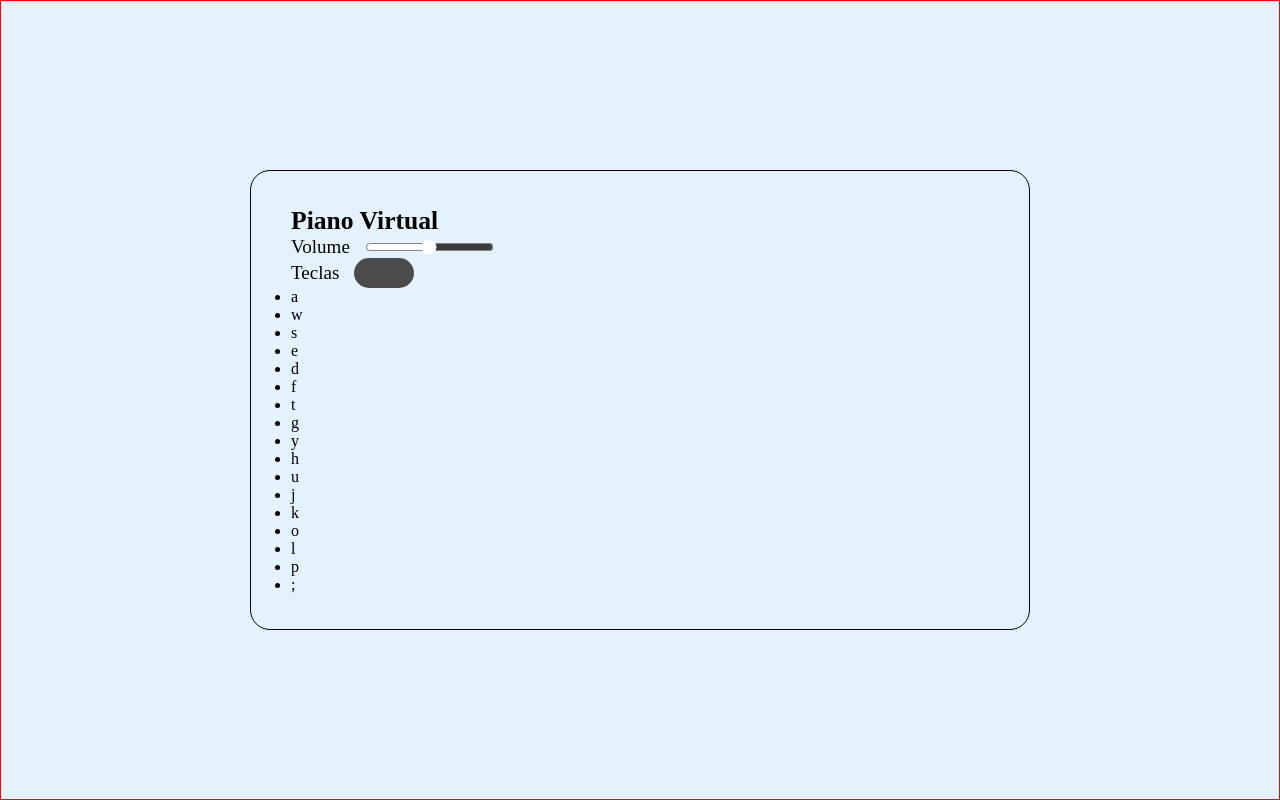
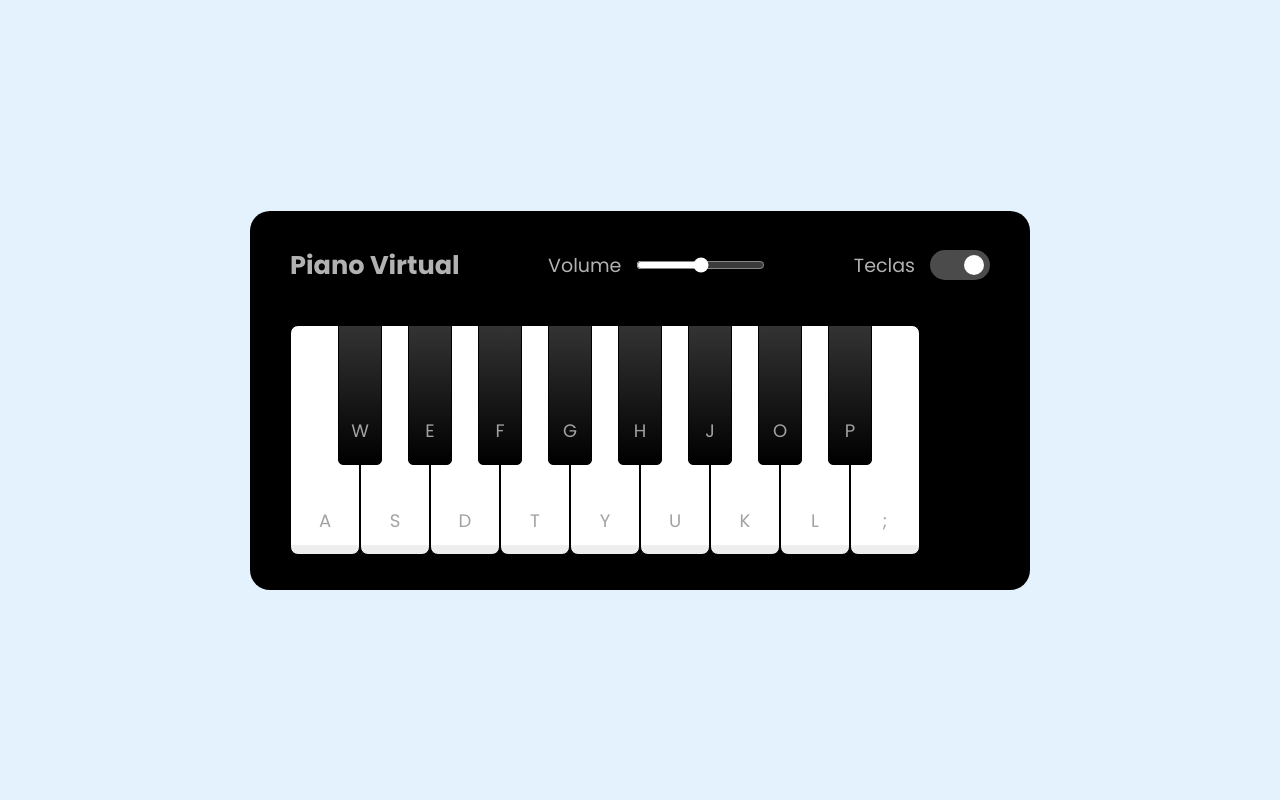
Before and after one commit to osvaldolimah/simulador-piano, a plain HTML site: page index.html in a window 1280 px wide. Drawn offline with Linux system fonts and the light colour scheme.

Commit message:
iniciando o codigo js

```diff
--- a/index.html
+++ b/index.html
@@ -6,6 +6,12 @@
     <title>Simulador de Piano</title>
     <link rel="stylesheet" href="/src/styles/reset.css">
     <link rel="stylesheet" href="/src/styles/main.css">
+
+        <!-- Fonts -->
+    <link rel="preconnect" href="https://fonts.googleapis.com">
+    <link rel="preconnect" href="https://fonts.gstatic.com" crossorigin>
+    <link href="https://fonts.googleapis.com/css2?family=Poppins:ital,wght@0,100;0,200;0,400;0,700;1,100;1,200;1,400;1,700&display=swap" rel="stylesheet">
+
 </head>
 <body>
     <div class="container">
@@ -40,6 +46,6 @@
         </ul>
 
     </div>
-    <script src="./src/script/engine.js"></script>
+    <script src="./src/script/engine.js" defer></script>
 </body>
 </html>
--- a/src/styles/main.css
+++ b/src/styles/main.css
@@ -3,15 +3,22 @@ body {
     align-items: center;
     justify-content: center;
     min-height: 100vh;
-    border: 1px solid red;
     background-color: #e3f2fd;
+    color: #fff;
 }
 
 .container {
     width: 780px;
-    border: 1px solid black;
     border-radius: 20px;
-    padding: 35px 40px;;
+    padding: 35px 40px;
+    background-color: #000000;
+}
+
+.container header {
+    color: #b2b2b2;
+    display: flex;
+    align-items: center;
+    justify-content: space-between;
 }
 
 header h2 {
@@ -33,6 +40,7 @@ header .column span {
     accent-color: #fff;
 }
 
+/*estilizando o input checkbox */
 .keys-check input {
     width: 60px;
     height: 30px;
@@ -42,3 +50,74 @@ header .column span {
     cursor: pointer;
     position: relative;
 }
+
+/*estilizando o "circulo" do input checkbox*/
+.keys-check input::before {
+    content: "";
+    height: 20px;
+    width: 20px;
+    background-color: #8c8c8c;
+    position: absolute;
+    top: 50%;
+    left: 0.3rem;
+    border-radius: inherit;
+    transform: translateY(-50%);
+    transition: all 0.3s ease;
+}
+
+.keys-check input:checked::before {
+    left: 2.1rem;
+    background-color: #fff;
+}
+
+.piano-keys {
+    display: flex;
+    margin-top: 40px;
+}
+
+.piano-keys .key {
+    cursor: pointer;
+    list-style: none;
+    color: #a2a2a2;
+    user-select: none;
+    position: relative;
+    text-transform: uppercase;
+}
+
+.piano-keys .white {
+    width: 70px;
+    height: 230px;
+    border: 1px solid #000000;
+    background: linear-gradient(#fff 96%, #eee 4%);
+    border-radius: 8px;
+}
+
+.piano-keys .black {
+    width: 44px;
+    height: 140px;
+    border: 1px solid #000000;
+    background: linear-gradient(#333 , #000 );
+    border-radius: 0 0 5px 5px;
+    z-index: 2;
+    margin: 0 -22px 0 -22px;
+}
+
+/* Configurando as letras nas teclas */
+.piano-keys span {
+    position: absolute;
+    bottom: 20px;
+    width: 100%;
+    text-align: center;
+    font-size: 1.13rem;
+}
+
+/* Efeito de clicar nas teclas */
+.piano-keys .white:active {
+    box-shadow: inset -5px 5px 20px rgba(0, 0, 0, 0.2);
+    background: linear-gradient(to bottom #fff 0%, #eee 100%);
+}
+
+.piano-keys .black:active {
+    box-shadow: inset -5px 5px 10px rgba(255, 255, 255, 0.1);
+    background: linear-gradient(to bottom #000, #434343);
+}
--- a/src/styles/reset.css
+++ b/src/styles/reset.css
@@ -3,4 +3,5 @@
     padding: 0;
     box-sizing: border-box;
     outline: none;
+    font-family: 'Poppins', sans-serif;
 }
```
